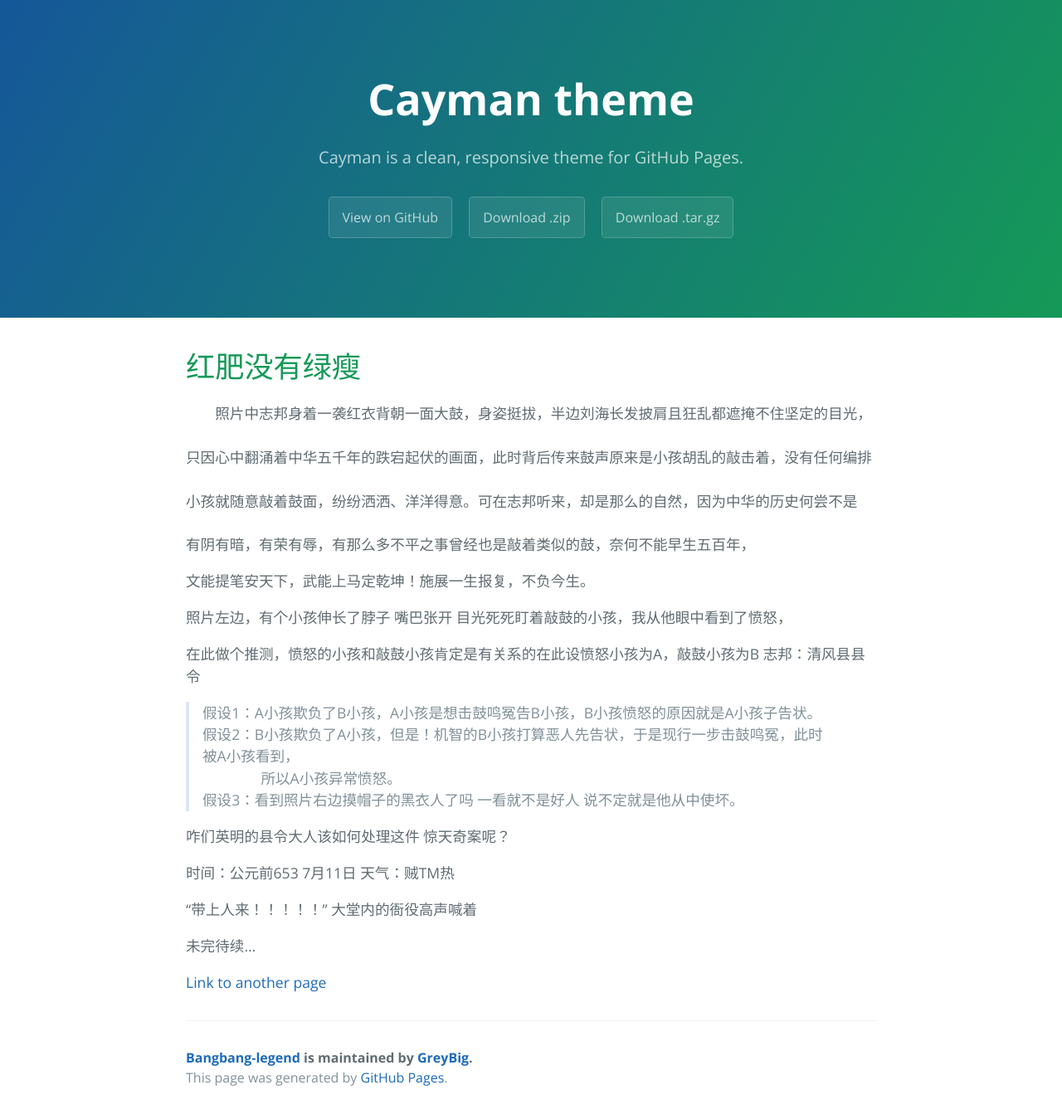
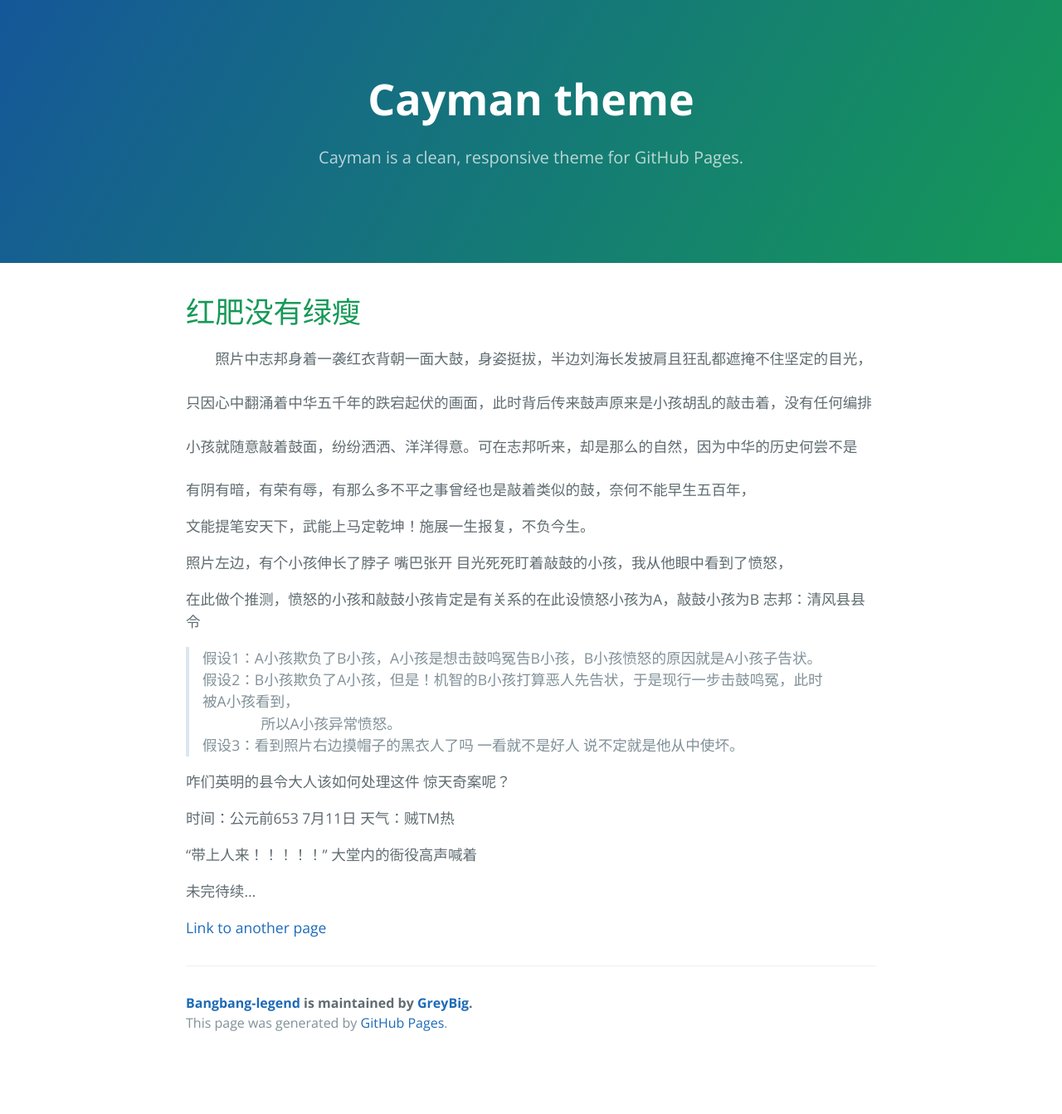
Before and after one commit to GreyBig/Bangbang-legend, a Jekyll site: the page built from README.md, in a window 1280 px wide. Shown: the whole page at 83% size. Built offline with Jekyll 4.4.1, drawn with Linux system fonts in a browser that asks for light colours; our own code applies the rules of GitHub Pages for plain Markdown files; after the commit the page ends 1277 px from its top, so only the background shows below that.

Commit message:
Update default.html

```diff
--- a/_layouts/default.html
+++ b/_layouts/default.html
@@ -26,11 +26,8 @@
       <h1 class="project-name">{{ site.title | default: site.github.repository_name }}</h1>
       <h2 class="project-tagline">{{ site.description | default: site.github.project_tagline }}</h2>
       {% if site.github.is_project_page %}
-        <a href="{{ site.github.repository_url }}" class="btn">View on GitHub</a>
       {% endif %}
       {% if site.show_downloads %}
-        <a href="{{ site.github.zip_url }}" class="btn">Download .zip</a>
-        <a href="{{ site.github.tar_url }}" class="btn">Download .tar.gz</a>
       {% endif %}
     </header>
 
```
